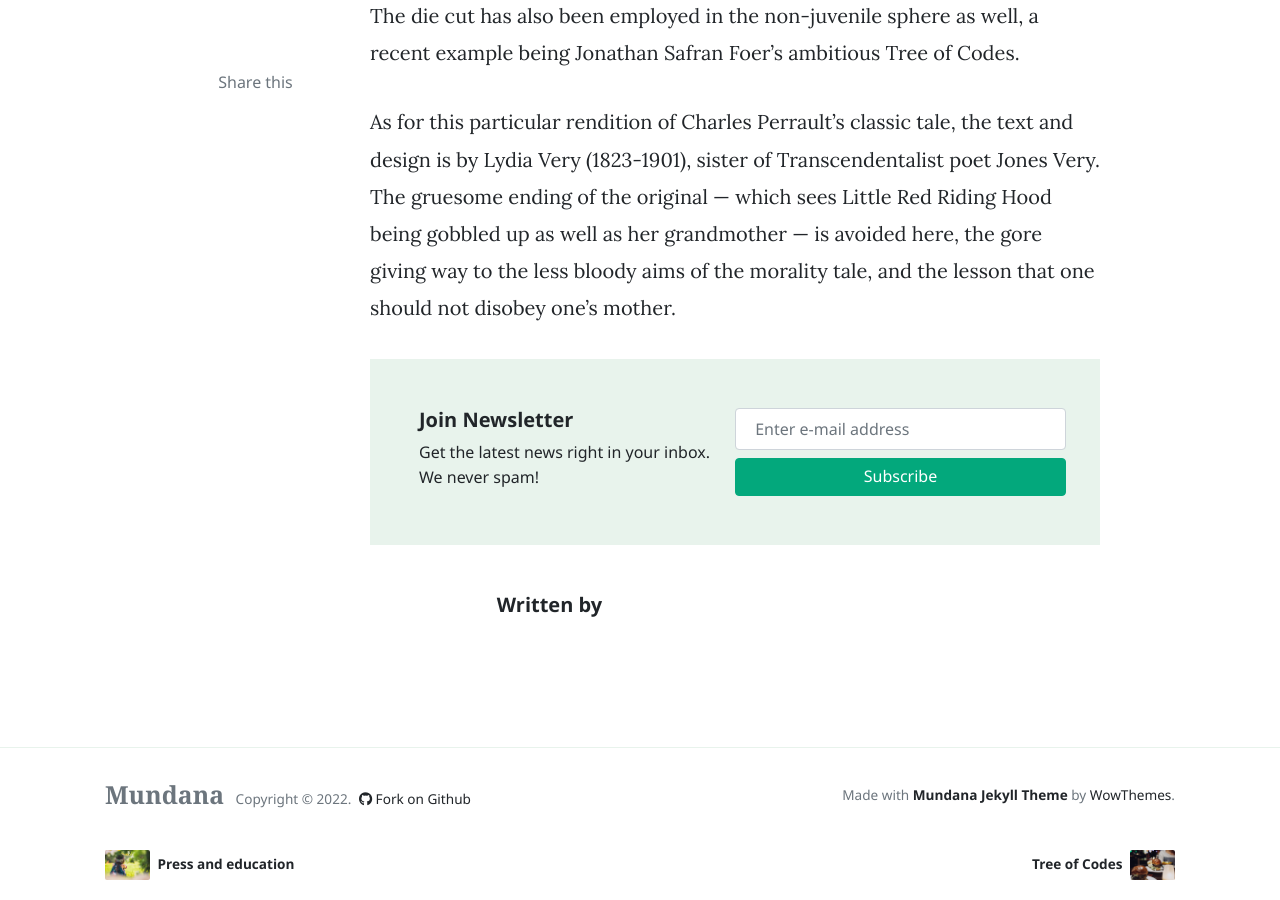
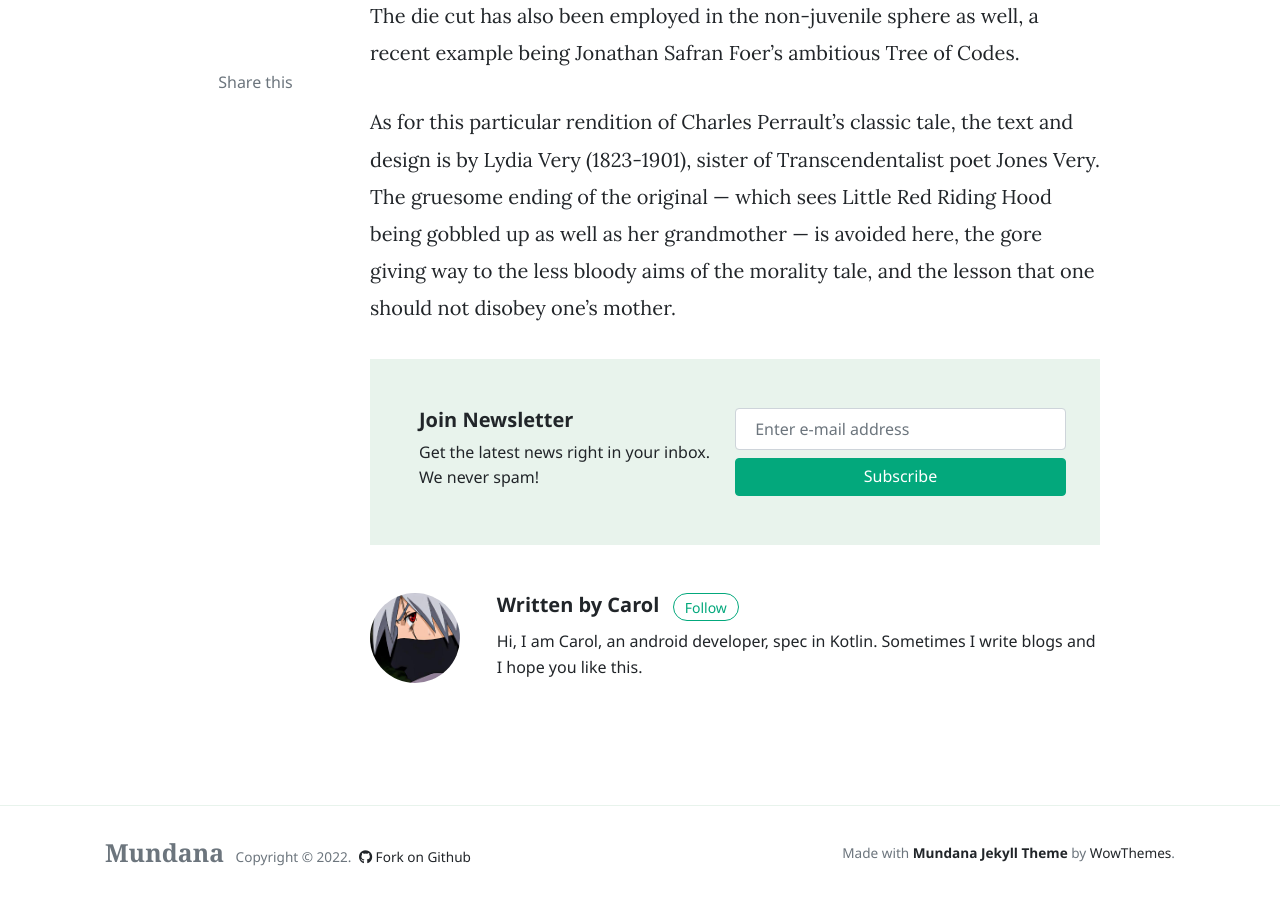
Before and after one commit to carolinemusyoka/carolinemusyoka.github.io, a Jekyll site: the page built from _posts/2019-01-26-red-riding.md, in a window 1280 px wide and 900 px high, scrolled down 1175 px. Built offline with Jekyll 4.4.1, drawn with Linux system fonts in a browser that asks for light colours; nearby versions of some CDN libraries; comment, search, counter and statistics services are not loaded.

Commit message:
stage ~2

```diff
--- a/_includes/sidebar.html
+++ b/_includes/sidebar.html
@@ -1,6 +1,6 @@
-<h5 class="mb-3">Mundana Jekyll Theme</h5>
+<h5 class="mb-3">Carol Musyoka</h5>
 
-<p>Hi! The website you are previewing is a demonstration for Mundana Jekyll theme, hosted on Github, made by <a href="https://www.wowthemes.net/donate/">Sal</a>.</p>
+<p>Hi! The website you are previewing is a demonstration for Mundana Jekyll theme, hosted on Github, made by <a href="https://www.wowthemes.net/donate/">Carol</a>.</p>
 
 <a target="_blank" href="https://www.wowthemes.net/mundana-jekyll-theme/" class="btn btn-warning d-block mb-2"><i class="fa fa-file"></i> Documentation</a>
 
--- a/_posts/2019-01-26-red-riding.md
+++ b/_posts/2019-01-26-red-riding.md
@@ -1,7 +1,7 @@
 ---
 layout: post
 title:  "Red Riding Hood"
-author: sal
+author: Carol
 categories: [ Jekyll, tutorial ]
 image: assets/images/3.jpg
 ---
--- a/_posts/2019-01-29-about-bundler.md
+++ b/_posts/2019-01-29-about-bundler.md
@@ -1,7 +1,7 @@
 ---
 layout: post
 title:  "About Bundler"
-author: sal
+author: carol
 categories: [ Jekyll ]
 image: assets/images/2.jpg
 ---
```
Also changed, not shown: _pages/author-sal.html (+7 -7 lines).
